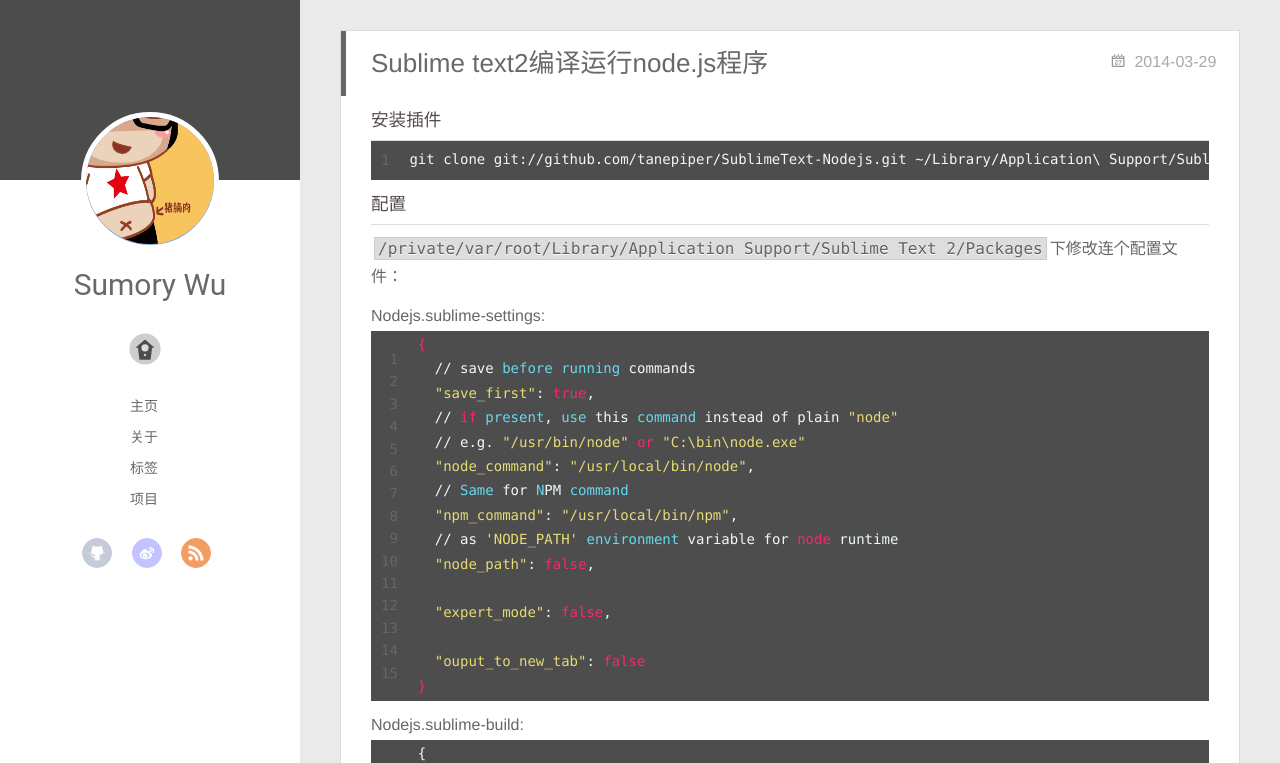
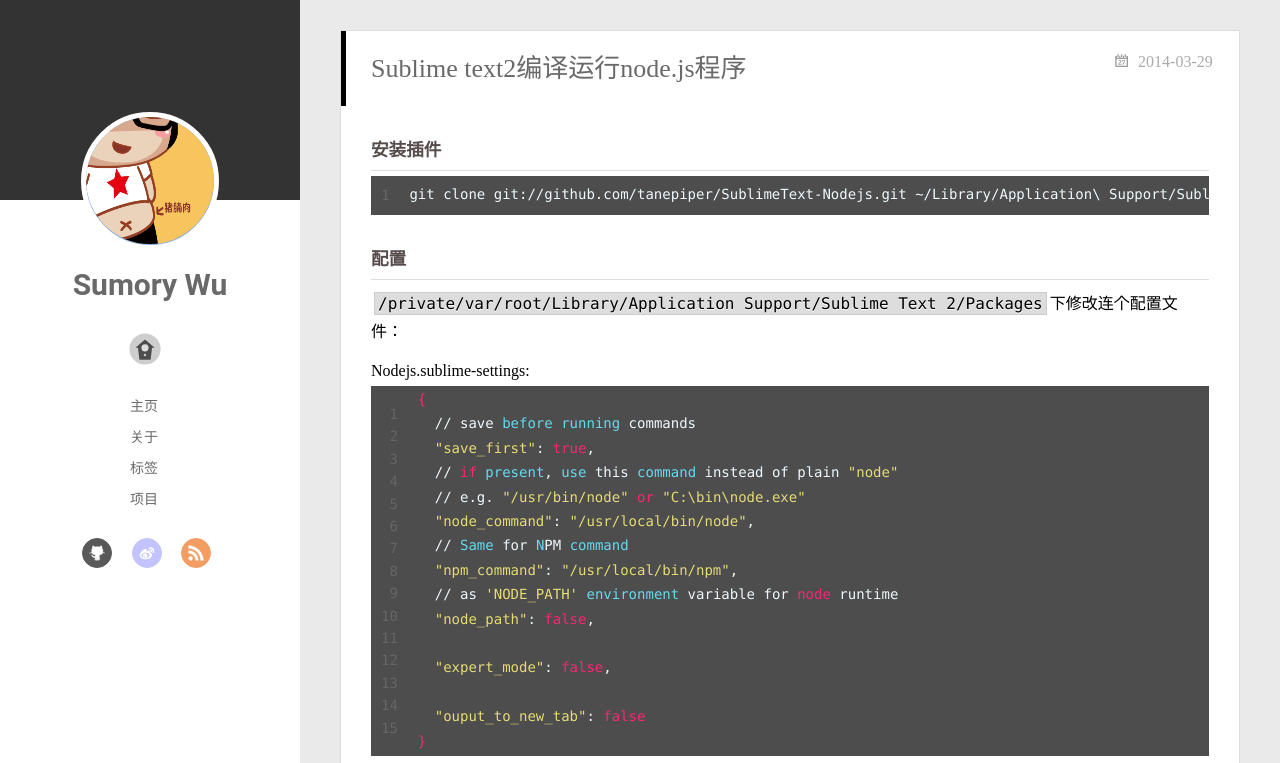
Before and after one commit to sumory/sumory.github.io, a plain HTML site: page page/2/index.html in a window 1280 px wide. Shown: the top 763 px of the page. Drawn offline with nearby package versions, Linux system fonts and the light colour scheme; some packages are replaced by stand-ins of ours.

Commit message:
Site updated: 2015-05-02 23:32:08

```diff
--- a/css/style.css
+++ b/css/style.css
@@ -137,16 +137,17 @@
   height: 100%;
 }
 body {
-  font-family: "微软雅黑", "HelveticaNeue-Light", "Helvetica Neue Light", "Helvetica Neue", Helvetica, Arial, sans-serif;
   font-size: 16px;
   background: #fff;
-  color: rgba(0,0,0,0.6);
   -webkit-overflow-scrolling: touch;
 }
 h1,
 h2,
 h3 {
   display: block;
+  margin-top: 5px;
+  margin-bottom: 5px;
+  font-weight: 700;
 }
 h1 {
   font-size: 1.5em;
@@ -161,6 +162,8 @@
 h5,
 h6 {
   font-size: 1em;
+  margin-top: 5px;
+  margin-bottom: 5px;
 }
 a {
   text-decoration: none;
@@ -245,10 +248,10 @@
 }
 #container .left-col .overlay {
   width: 100%;
-  height: 180px;
+  height: 200px;
   background-color: #000;
   position: absolute;
-  opacity: 0.7;
+  opacity: 0.8;
 }
 #container .left-col .intrude-less {
   width: 76%;
@@ -620,8 +623,8 @@
   border: 1px solid #cf5d0f;
 }
 #header .header-nav .social a.github {
-  background: url("/img/github.png") center no-repeat #afb6ca;
-  border: 1px solid #afb6ca;
+  background: url("/img/github.png") center no-repeat #131415;
+  border: 1px solid #131415;
 }
 #header .header-nav .social a.github:hover {
   border: 1px solid #909ab6;
@@ -1009,15 +1012,15 @@
   background: #dedede;
 }
 .article-entry h2 {
-  margin-top: 20px;
-  font-weight: 300;
+  margin-top: 30px;
+  font-weight: 700;
   color: #574c4c;
   padding-bottom: 5px;
   border-bottom: 1px solid #ddd;
 }
 .article-entry h3 {
-  margin-top: 10px;
-  font-weight: 300;
+  margin-top: 30px;
+  font-weight: 700;
   color: #574c4c;
   padding-bottom: 5px;
   border-bottom: 1px solid #ddd;
```
